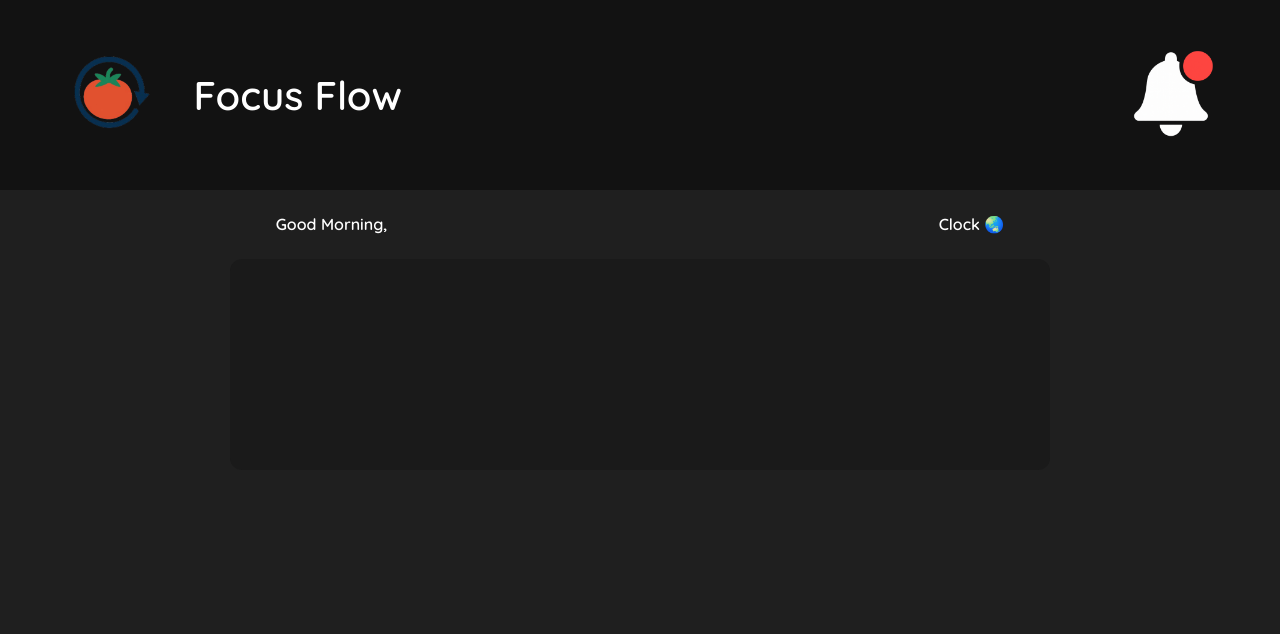
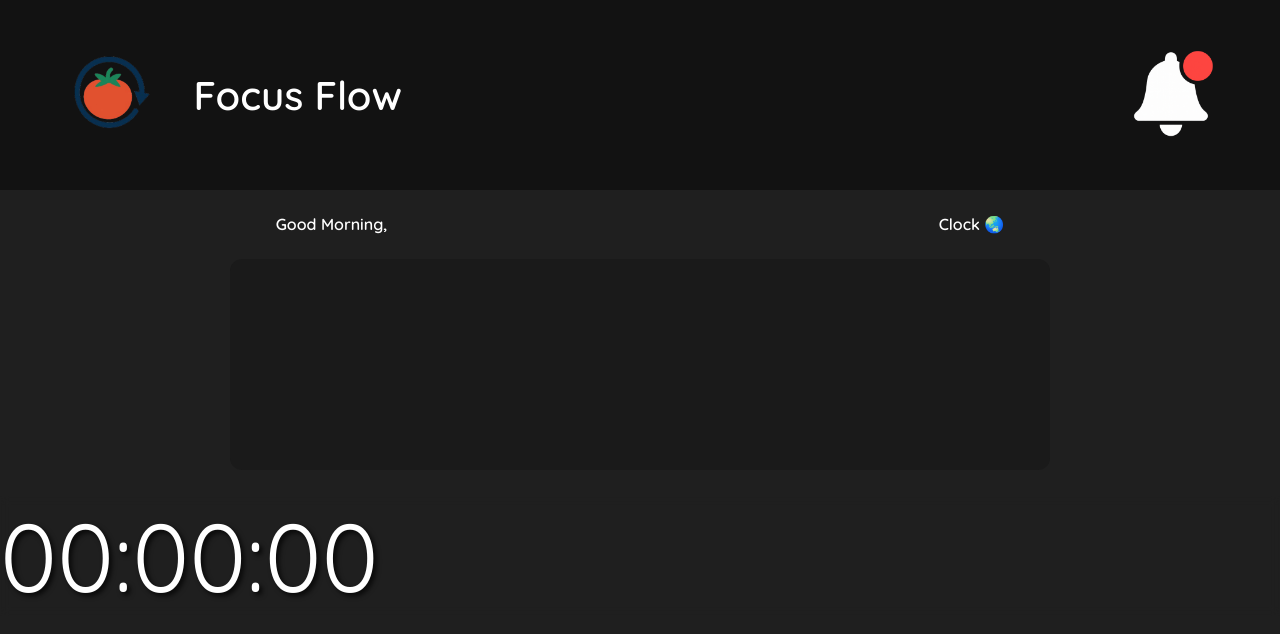
Before and after one commit to r1derPUSH/focus-flow, a React (Vite) app: page / in a window 1280 px wide. Both pictures are taken after a click on the button "Start". Shown: the top 634 px of the page. Built offline with nearby package versions, Linux system fonts and the light colour scheme.

Commit message:
Added some styles for clock

```diff
--- a/src/DigitalClock.jsx
+++ b/src/DigitalClock.jsx
@@ -1,7 +1,15 @@
-import { useState } from "react";
+import { useState, useEffect } from "react";
 
-function DigitalClock () {
-
+function DigitalClock() {
+  return (
+    <>
+      <div className="clock-container">
+        <div className="clock">
+          <span>00:00:00</span>
+        </div>
+      </div>
+    </>
+  );
 }
 
- export default DigitalClock;
+export default DigitalClock;
--- a/src/MainContent.jsx
+++ b/src/MainContent.jsx
@@ -1,15 +1,14 @@
 import React from "react";
 import Header from "./Header";
 import ProgressBar from "./ProgressBar";
+import DigitalClock from "./DigitalClock";
 
 const MainContent = ({ name, surname }) => {
-
-
-
   return (
     <section className="body-section">
       <Header name={name} surname={surname} />
       <ProgressBar />
+      <DigitalClock />
     </section>
   );
 };
--- a/src/index.css
+++ b/src/index.css
@@ -1,6 +1,6 @@
 body {
   margin: 0;
-  font-family: 'Quicksand', sans-serif;
+  font-family: "Quicksand", sans-serif;
   color: #ffffff;
   background-color: #121212; /* темний фон */
 }
@@ -18,7 +18,7 @@ body {
   align-items: center;
   min-height: 100vh;
   margin: 0;
-  font-family: 'Quicksand', sans-serif;
+  font-family: "Quicksand", sans-serif;
   background-color: #121212; /* темно-сірий, майже чорний */
   color: #ffffff;
 }
@@ -45,7 +45,6 @@ body {
     transform: translateX(-100vw) rotate(360deg);
   }
 }
-
 
 .login-text {
   text-align: center;
@@ -178,7 +177,6 @@ body {
   font-family: "Inter", sans-serif;
 }
 
-
 /* media parameters */
 
 @media (max-width: 480px) {
@@ -216,11 +214,21 @@ body {
 }
 
 @keyframes pulse {
-  0% { transform: scale(1) rotate(0); }
-  25% { transform: scale(1.2) rotate(-10deg); }
-  50% { transform: scale(1.2) rotate(10deg); }
-  75% { transform: scale(1.1) rotate(-5deg); }
-  100% { transform: scale(1) rotate(0); }
+  0% {
+    transform: scale(1) rotate(0);
+  }
+  25% {
+    transform: scale(1.2) rotate(-10deg);
+  }
+  50% {
+    transform: scale(1.2) rotate(10deg);
+  }
+  75% {
+    transform: scale(1.1) rotate(-5deg);
+  }
+  100% {
+    transform: scale(1) rotate(0);
+  }
 }
 
 .flex-logo {
@@ -239,14 +247,14 @@ body {
 .logo-text {
   font-size: clamp(1rem, 4vw, 2.5rem);
   font-weight: 600;
-  font-family: 'Quicksand', sans-serif;
+  font-family: "Quicksand", sans-serif;
 }
 
 /* greeting component */
 
 .greeting-text,
 .greeting-clock {
-  font-family: 'Quicksand', sans-serif;
+  font-family: "Quicksand", sans-serif;
   font-weight: 600;
   margin-top: 3vh;
 }
@@ -273,3 +281,18 @@ body {
   height: auto;
   min-height: 20vh;
 }
+
+/* digital clock */
+
+.clock-container {
+  backdrop-filter: blur(5px);
+  width: 100vw;
+}
+
+.clock {
+  color: white;
+  font-size: 6rem;
+  font-family: "Quicksand", sans-serif;
+  font-weight: center;
+  text-shadow: 3px 3px 5px hsla(0, 0%, 0%, 0.75);
+}
```
